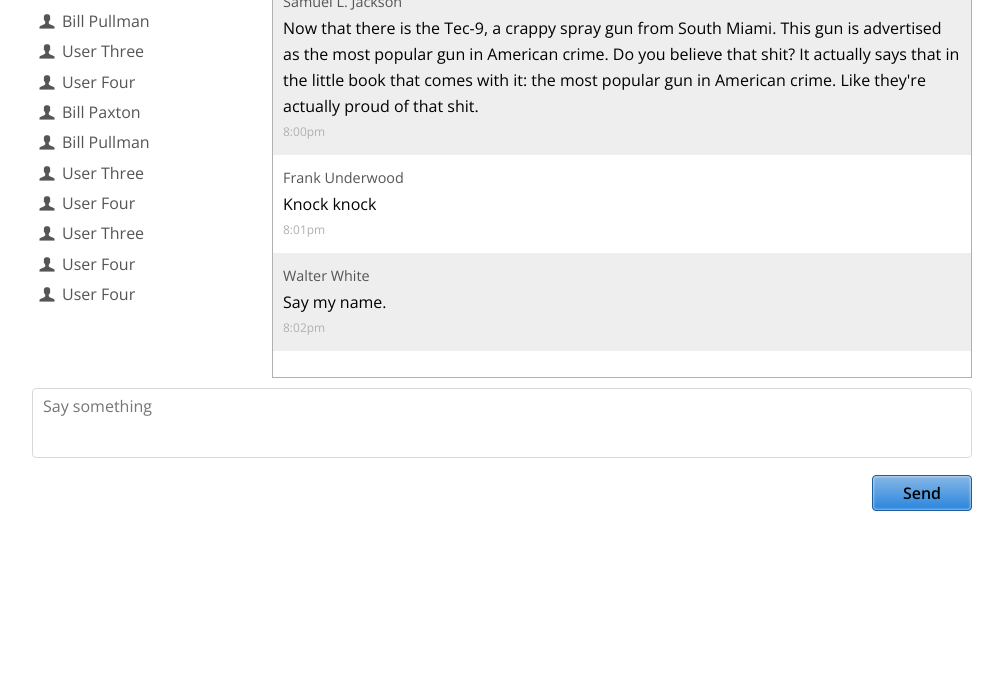
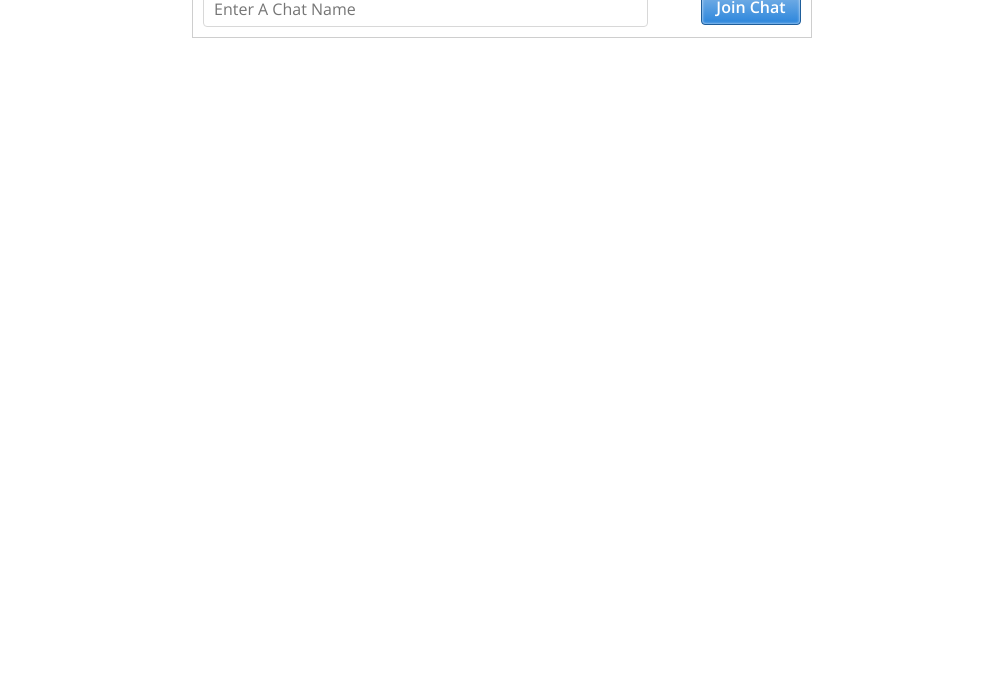
Before and after one commit to spektraldevelopment/gumby-example, a website: page index.html in a window 1280 px wide. Shown: the part 101-800 px from the top of the page, without its empty margins (138-1141 px from the left). Drawn offline with nearby package versions, Linux system fonts and the light colour scheme.

Commit message:
Added start screen.

```diff
--- a/index.html
+++ b/index.html
@@ -39,58 +39,61 @@
 </head>
 
 <body>
-
     <section id="mainSection" class="row">
-
         <section id="mainHeader" class="twelve columns">
             <h1>Socket Chat</h1>
         </section>
 
-        <section id="userSection" class="three columns">
-            <ul id="userList">
-                <li><i class="icon-user"></i>Bill Paxton</li>
-                <li><i class="icon-user"></i>Bill Pullman</li>
-                <li><i class="icon-user"></i>User Three</li>
-                <li><i class="icon-user"></i>User Four</li>
-                <li><i class="icon-user"></i>Bill Paxton</li>
-                <li><i class="icon-user"></i>Bill Pullman</li>
-                <li><i class="icon-user"></i>User Three</li>
-                <li><i class="icon-user"></i>User Four</li>
-                <li><i class="icon-user"></i>User Three</li>
-                <li><i class="icon-user"></i>User Four</li>
-                <li><i class="icon-user"></i>User Four</li>
-            </ul>
+        <!--<section id="userSection" class="three columns">-->
+            <!--<ul id="userList">-->
+                <!--<li><i class="icon-user"></i>Bill Paxton</li>-->
+                <!--<li><i class="icon-user"></i>Bill Pullman</li>-->
+                <!--<li><i class="icon-user"></i>User Three</li>-->
+                <!--<li><i class="icon-user"></i>User Four</li>-->
+                <!--<li><i class="icon-user"></i>Bill Paxton</li>-->
+                <!--<li><i class="icon-user"></i>Bill Pullman</li>-->
+                <!--<li><i class="icon-user"></i>User Three</li>-->
+                <!--<li><i class="icon-user"></i>User Four</li>-->
+                <!--<li><i class="icon-user"></i>User Three</li>-->
+                <!--<li><i class="icon-user"></i>User Four</li>-->
+                <!--<li><i class="icon-user"></i>User Four</li>-->
+            <!--</ul>-->
+        <!--</section>-->
+
+        <!--<section id="chatSection" class="nine columns">-->
+            <!--<div id="chatList">-->
+                <!--<div class="chatItem">-->
+                    <!--<div class="chatName">Samuel L. Jackson</div>-->
+                    <!--<div class="chatMessage">Now that there is the Tec-9, a crappy spray gun from South Miami. This gun is advertised as the most popular gun in American crime. Do you believe that shit? It actually says that in the little book that comes with it: the most popular gun in American crime. Like they're actually proud of that shit. </div>-->
+                    <!--<div class="chatTime">8:00pm</div>-->
+                <!--</div>-->
+                <!--<div class="chatItem">-->
+                    <!--<div class="chatName">Frank Underwood</div>-->
+                    <!--<div class="chatMessage">Knock knock</div>-->
+                    <!--<div class="chatTime">8:01pm</div>-->
+                <!--</div>-->
+                <!--<div class="chatItem">-->
+                    <!--<div class="chatName">Walter White</div>-->
+                    <!--<div class="chatMessage">Say my name.</div>-->
+                    <!--<div class="chatTime">8:02pm</div>-->
+                <!--</div>-->
+            <!--</div>-->
+        <!--</section>-->
+
+        <!--<section id="messageSection" class="twelve columns">-->
+            <!--<div class="field">-->
+                <!--<textarea class="input textarea" placeholder="Say something"></textarea>-->
+            <!--</div>-->
+            <!--<button id="sendButton" type="button" class="pretty medium primary btn send">Send</button>-->
+        <!--</section>-->
+
+        <section id="startScreen" class="centered eight columns">
+            <div class="field nine columns">
+                <input class="input" type="text" placeholder="Enter A Chat Name" />
+            </div>
+            <button id="joinButton" type="button" class="pretty medium primary btn join">Join Chat</button>
         </section>
-
-        <section id="chatSection" class="nine columns">
-            <div id="chatList">
-                <div class="chatItem">
-                    <div class="chatName">Samuel L. Jackson</div>
-                    <div class="chatMessage">Now that there is the Tec-9, a crappy spray gun from South Miami. This gun is advertised as the most popular gun in American crime. Do you believe that shit? It actually says that in the little book that comes with it: the most popular gun in American crime. Like they're actually proud of that shit. </div>
-                    <div class="chatTime">8:00pm</div>
-                </div>
-                <div class="chatItem">
-                    <div class="chatName">Frank Underwood</div>
-                    <div class="chatMessage">Knock knock</div>
-                    <div class="chatTime">8:01pm</div>
-                </div>
-                <div class="chatItem">
-                    <div class="chatName">Walter White</div>
-                    <div class="chatMessage">Say my name.</div>
-                    <div class="chatTime">8:02pm</div>
-                </div>
-            </div>
-        </section>
-
-        <section id="messageSection" class="twelve columns">
-            <div class="field">
-                <textarea class="input textarea" placeholder="Say something"></textarea>
-            </div>
-            <button id="sendButton" type="button" class="pretty medium primary btn send">Send</button>
-        </section>
-
     </section>
-
 
 	<!-- Grab Google CDN's jQuery, fall back to local if offline -->
 	<!-- 2.0 for modern browsers, 1.10 for .oldie -->
--- a/sass/_custom.scss
+++ b/sass/_custom.scss
@@ -5,6 +5,32 @@
     h1 {
       margin: 0;
       padding: 0;
+    }
+  }
+
+  #startScreen {
+
+    border: 1px solid #cecece;
+    height: auto;
+    padding: 10px;
+
+    div {
+      margin: 2px 0 0;
+      padding: 0;
+      textarea {
+        margin: 0;
+        height: 35px;
+      }
+    }
+
+    .join {
+      color: #fff;
+      width: 100px;
+      float: right;
+    }
+
+    .join:hover {
+      cursor: pointer;
     }
   }
 
```
Also changed, not shown: css/gumby.css.
